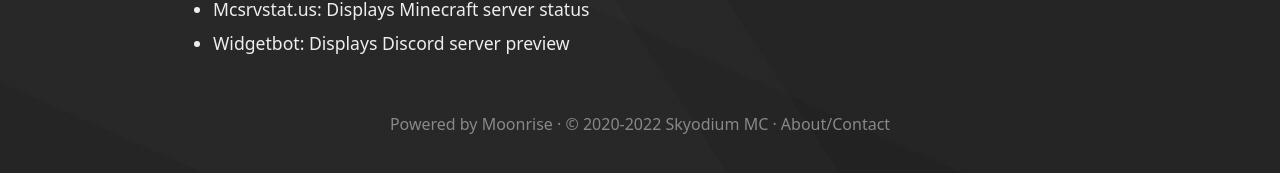
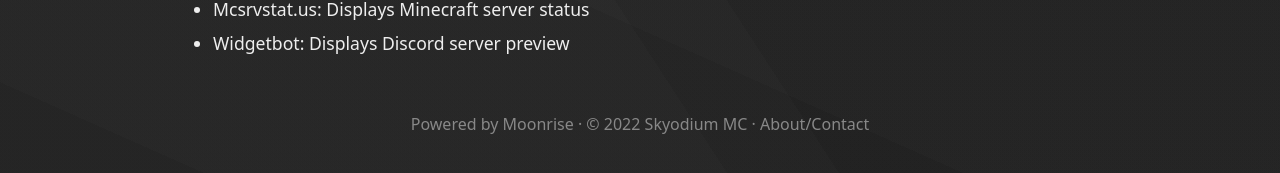
Before and after one commit to ignyinqo/skyodium, a Jekyll site: the page built from docs/about.md, in a window 1280 px wide. Shown: the part 612-785 px from the top of the page. Built offline with Jekyll 4.4.1, drawn with Linux system fonts in a browser that asks for light colours; our own code applies the rules of GitHub Pages for plain Markdown files; part of the change alters nothing that is shown.

Commit message:
Update _config.yml

```diff
--- a/docs/_config.yml
+++ b/docs/_config.yml
@@ -4,7 +4,7 @@
 url: "https://ignyinqo.github.io"
 baseurl: "/skyodium"
 siteIcon: /media/android-chrome-192x192.png
-siteYear: 2020
+siteYear: 2022
 siteFooterlink: /about
 showinSearchEngines: true
 # googleAnalyticsID: (uncomment to use)
@@ -12,15 +12,15 @@ showinSearchEngines: true
 
 # Set basic server info
 serverName: Skyodium MC
-serverDescription: A Minecraft server where we have lots of fun!
-serverIP: 31.41.59.26:5358
+serverDescription: A Minecraft Skyblock server where you can have lots of fun!
+serverIP: Skyodium.minehut.gg
 useBedrockForOnlineStatus: false
 
 
 # Discord information
 discordInvite: https://discord.gg/minecraft
-discordServerID: 299881420891881473
-discordChannelID: 450428756855750666
+discordServerID: 923703150777602048
+discordChannelID: 923703151536771135
 
 
 # # Navbar Links at the top of the page (uncomment "siteNav" to use)
```
